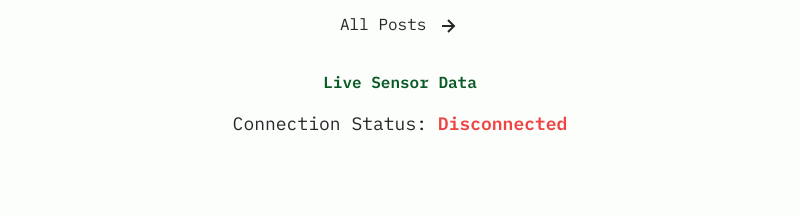
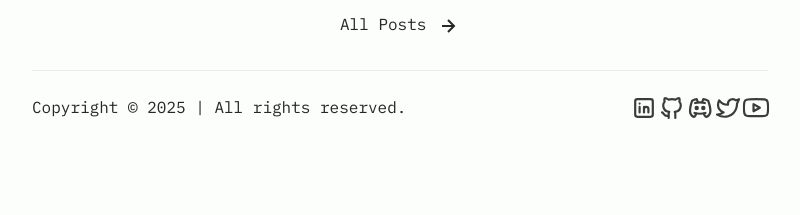
Before and after one commit to RyanGst/blog, an Astro site: page / in a window 1280 px wide. Shown: the part 1437-1652 px from the top of the page, without its empty margins (240-1040 px from the left). After the commit the page ends 1580 px from the top, so only its background shows below. Built offline with nearby package versions, Linux system fonts and the light colour scheme; Astro itself is replaced by a stand-in of ours; some packages are replaced by stand-ins of ours; no server answers.

Commit message:
feat: remove weather info

```diff
--- a/src/components/WeatherInfo.tsx
+++ /dev/null
@@ -1,62 +0,0 @@
-import { useEffect, useState } from "react";
-import Datetime from "./Datetime";
-import getWsConnection from "@utils/getWsConnection";
-
-export default function WeatherInfo() {
-  const [data, setData] = useState<{
-    temperature: number;
-    humidity: number;
-    timestamp: string;
-  } | null>(null);
-  const [isConnected, setIsConnected] = useState(false);
-  useEffect(() => {
-    const ws = getWsConnection();
-
-    ws.onopen = () => {
-      setIsConnected(true);
-    };
-
-    ws.onmessage = event => {
-      const parsed = JSON.parse(event.data);
-      setData(parsed);
-    };
-
-    ws.onerror = err => {
-      console.error("WebSocket error:", err);
-    };
-
-    return () => ws.close();
-  }, []);
-
-  return (
-    <main className="mx-auto w-full max-w-3xl px-4 pb-12">
-      <h1 className="font-semibold text-skin-accent mb-4">Live Sensor Data</h1>
-      {data && isConnected ? (
-        <div className="p-4 border rounded-lg shadow-md flex flex-col items-center justify-center">
-          <p className="text-skin-base">
-            🌡 Temperature:{" "}
-            <span className="font-semibold">{data.temperature}°C</span>
-          </p>
-          <p className="text-skin-base">
-            💧 Humidity: <span className="font-semibold">{data.humidity}%</span>
-          </p>
-          <Datetime
-            pubDatetime={data.timestamp}
-            modDatetime={data.timestamp}
-            size="sm"
-            className="text-sm"
-          />
-        </div>
-      ) : (
-        <p className="text-lg text-skin-base">
-          Connection Status:{" "}
-          <span
-            className={`font-semibold ${isConnected ? "text-green-500" : "text-red-500"}`}
-          >
-            {isConnected ? "Connected" : "Disconnected"}
-          </span>
-        </p>
-      )}
-    </main>
-  );
-}
--- a/src/pages/index.astro
+++ b/src/pages/index.astro
@@ -9,7 +9,6 @@ import Card from "@components/Card";
 import Socials from "@components/Socials.astro";
 import getSortedPosts from "@utils/getSortedPosts";
 import { SOCIALS } from "@config";
-import WeatherInfo from "@components/WeatherInfo";
 
 const posts = await getCollection("blog");
 
@@ -130,10 +129,6 @@ const howOld = new Date().getFullYear() - 2002;
         </svg>
       </LinkButton>
     </div>
-
-    <div class="all-posts-btn-wrapper">
-      <WeatherInfo client:load />
-    </div>
   </main>
 
   <Footer />
```
